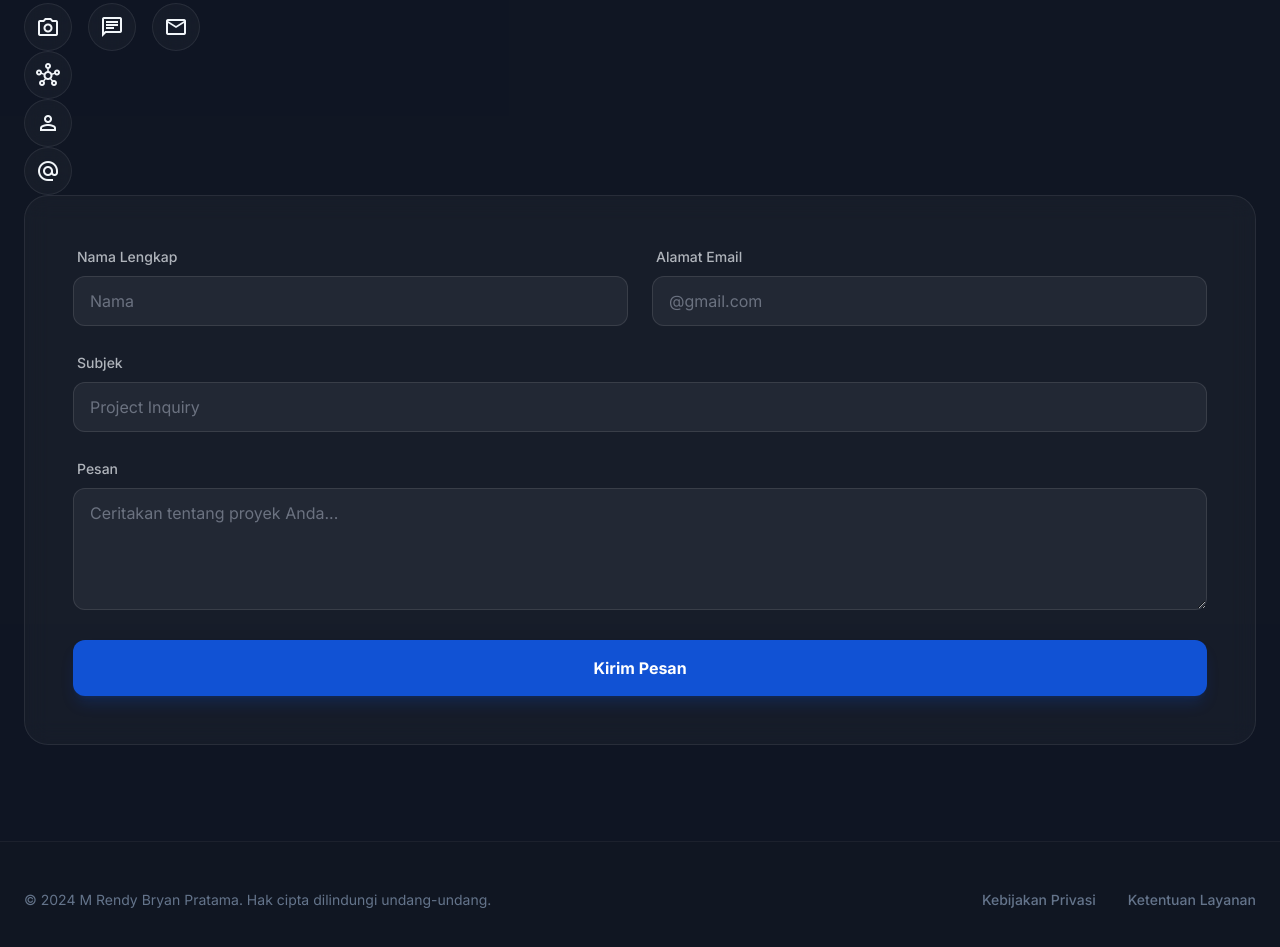
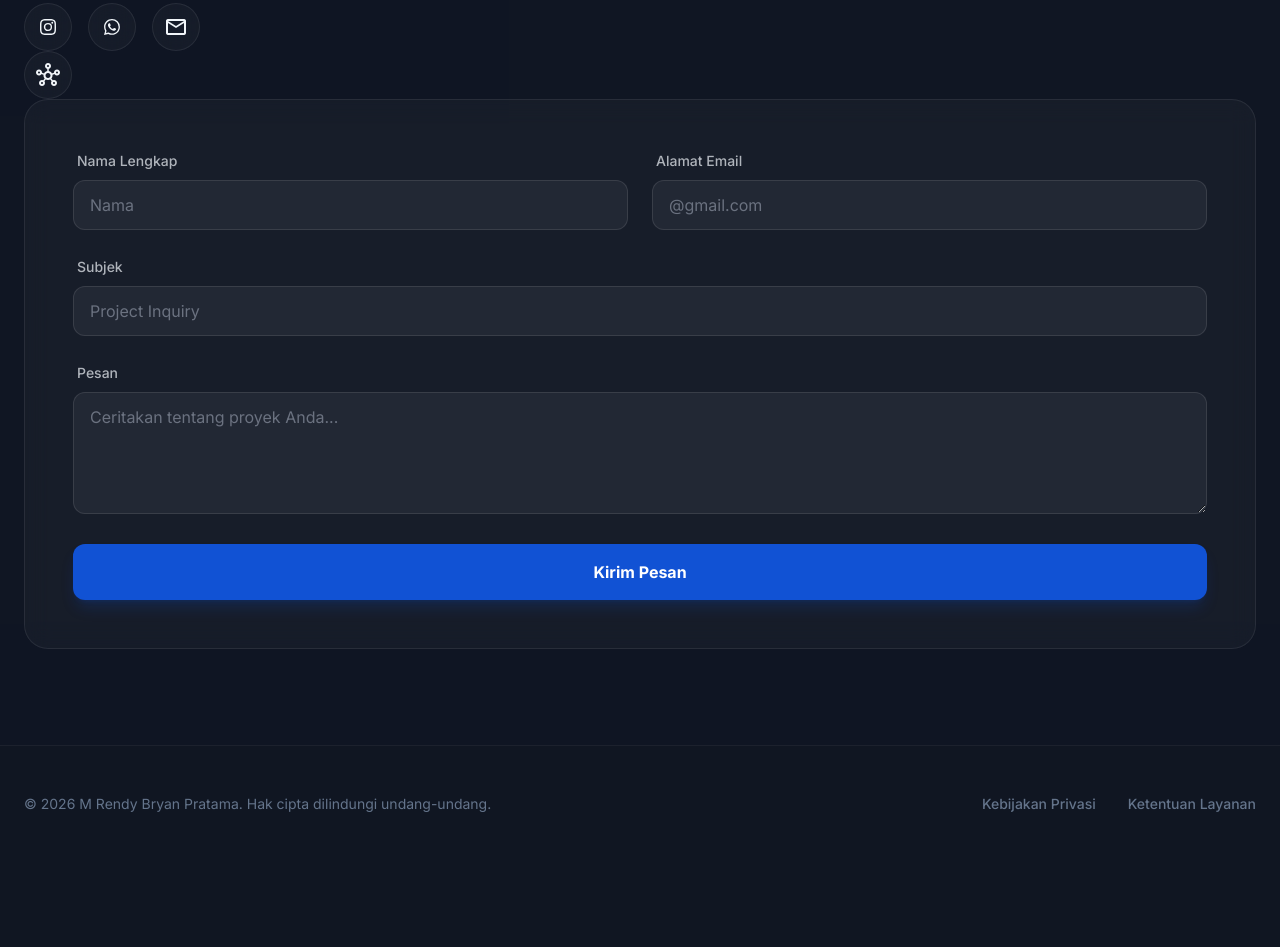
Before and after one commit to rendybryanpratama-arch/project, a plain HTML site: page index.html in a window 1280 px wide. Shown: the part 3187-4134 px from the top of the page. After the commit the page ends 4049 px from the top, so only its background shows below. Drawn offline with nearby package versions, Linux system fonts and the light colour scheme.

Commit message:
Add files via upload

```diff
--- a/index.html
+++ b/index.html
@@ -413,12 +413,16 @@ Landing page modern untuk bisnis dengan tampilan menarik menggunakan HTML & CSS
 
 <a href="https://instagram.com/d_rendyy7" target="_blank"
 class="w-12 h-12 glass rounded-full flex items-center justify-center hover:bg-primary hover:text-white transition-all">
-<span class="material-symbols-outlined">photo_camera</span>
+<svg xmlns="http://www.w3.org/2000/svg" width="16" height="16" fill="currentColor" class="bi bi-instagram" viewBox="0 0 16 16">
+  <path d="M8 0C5.829 0 5.556.01 4.703.048 3.85.088 3.269.222 2.76.42a3.9 3.9 0 0 0-1.417.923A3.9 3.9 0 0 0 .42 2.76C.222 3.268.087 3.85.048 4.7.01 5.555 0 5.827 0 8.001c0 2.172.01 2.444.048 3.297.04.852.174 1.433.372 1.942.205.526.478.972.923 1.417.444.445.89.719 1.416.923.51.198 1.09.333 1.942.372C5.555 15.99 5.827 16 8 16s2.444-.01 3.298-.048c.851-.04 1.434-.174 1.943-.372a3.9 3.9 0 0 0 1.416-.923c.445-.445.718-.891.923-1.417.197-.509.332-1.09.372-1.942C15.99 10.445 16 10.173 16 8s-.01-2.445-.048-3.299c-.04-.851-.175-1.433-.372-1.941a3.9 3.9 0 0 0-.923-1.417A3.9 3.9 0 0 0 13.24.42c-.51-.198-1.092-.333-1.943-.372C10.443.01 10.172 0 7.998 0zm-.717 1.442h.718c2.136 0 2.389.007 3.232.046.78.035 1.204.166 1.486.275.373.145.64.319.92.599s.453.546.598.92c.11.281.24.705.275 1.485.039.843.047 1.096.047 3.231s-.008 2.389-.047 3.232c-.035.78-.166 1.203-.275 1.485a2.5 2.5 0 0 1-.599.919c-.28.28-.546.453-.92.598-.28.11-.704.24-1.485.276-.843.038-1.096.047-3.232.047s-2.39-.009-3.233-.047c-.78-.036-1.203-.166-1.485-.276a2.5 2.5 0 0 1-.92-.598 2.5 2.5 0 0 1-.6-.92c-.109-.281-.24-.705-.275-1.485-.038-.843-.046-1.096-.046-3.233s.008-2.388.046-3.231c.036-.78.166-1.204.276-1.486.145-.373.319-.64.599-.92s.546-.453.92-.598c.282-.11.705-.24 1.485-.276.738-.034 1.024-.044 2.515-.045zm4.988 1.328a.96.96 0 1 0 0 1.92.96.96 0 0 0 0-1.92m-4.27 1.122a4.109 4.109 0 1 0 0 8.217 4.109 4.109 0 0 0 0-8.217m0 1.441a2.667 2.667 0 1 1 0 5.334 2.667 2.667 0 0 1 0-5.334"/>
+</svg>
 </a>
 
 <a href="https://wa.me/6283894665877" target="_blank"
 class="w-12 h-12 glass rounded-full flex items-center justify-center hover:bg-primary hover:text-white transition-all">
-<span class="material-symbols-outlined">chat</span>
+<svg xmlns="http://www.w3.org/2000/svg" width="16" height="16" fill="currentColor" class="bi bi-whatsapp" viewBox="0 0 16 16">
+  <path d="M13.601 2.326A7.85 7.85 0 0 0 7.994 0C3.627 0 .068 3.558.064 7.926c0 1.399.366 2.76 1.057 3.965L0 16l4.204-1.102a7.9 7.9 0 0 0 3.79.965h.004c4.368 0 7.926-3.558 7.93-7.93A7.9 7.9 0 0 0 13.6 2.326zM7.994 14.521a6.6 6.6 0 0 1-3.356-.92l-.24-.144-2.494.654.666-2.433-.156-.251a6.56 6.56 0 0 1-1.007-3.505c0-3.626 2.957-6.584 6.591-6.584a6.56 6.56 0 0 1 4.66 1.931 6.56 6.56 0 0 1 1.928 4.66c-.004 3.639-2.961 6.592-6.592 6.592m3.615-4.934c-.197-.099-1.17-.578-1.353-.646-.182-.065-.315-.099-.445.099-.133.197-.513.646-.627.775-.114.133-.232.148-.43.05-.197-.1-.836-.308-1.592-.985-.59-.525-.985-1.175-1.103-1.372-.114-.198-.011-.304.088-.403.087-.088.197-.232.296-.346.1-.114.133-.198.198-.33.065-.134.034-.248-.015-.347-.05-.099-.445-1.076-.612-1.47-.16-.389-.323-.335-.445-.34-.114-.007-.247-.007-.38-.007a.73.73 0 0 0-.529.247c-.182.198-.691.677-.691 1.654s.71 1.916.81 2.049c.098.133 1.394 2.132 3.383 2.992.47.205.84.326 1.129.418.475.152.904.129 1.246.08.38-.058 1.171-.48 1.338-.943.164-.464.164-.86.114-.943-.049-.084-.182-.133-.38-.232"/>
+</svg>
 </a>
 
 <a href="mailto:rendybryanpratama@gmail.com"
@@ -430,12 +434,7 @@ class="w-12 h-12 glass rounded-full flex items-center justify-center hover:bg-pr
 <a class="w-12 h-12 glass rounded-full flex items-center justify-center hover:bg-primary hover:text-white transition-all" href="#">
 <span class="material-symbols-outlined">hub</span>
 </a>
-<a class="w-12 h-12 glass rounded-full flex items-center justify-center hover:bg-primary hover:text-white transition-all" href="#">
-<span class="material-symbols-outlined">person</span>
-</a>
-<a class="w-12 h-12 glass rounded-full flex items-center justify-center hover:bg-primary hover:text-white transition-all" href="#">
-<span class="material-symbols-outlined">alternate_email</span>
-</a>
+
 </div>
 </div>
 <div class="glass p-8 lg:p-12 rounded-3xl">
@@ -467,7 +466,7 @@ class="w-12 h-12 glass rounded-full flex items-center justify-center hover:bg-pr
 <!-- Footer -->
 <footer class="py-12 border-t border-white/5">
 <div class="max-w-7xl mx-auto px-6 flex flex-col md:flex-row justify-between items-center gap-6">
-<p class="text-sm text-slate-500">© 2024 M Rendy Bryan Pratama. Hak cipta dilindungi undang-undang.</p>
+<p class="text-sm text-slate-500">© 2026  M Rendy Bryan Pratama. Hak cipta dilindungi undang-undang.</p>
 <div class="flex gap-8 text-sm font-medium text-slate-500">
 <a class="hover:text-primary" href="#">Kebijakan Privasi</a>
 <a class="hover:text-primary" href="#">Ketentuan Layanan</a>
```
